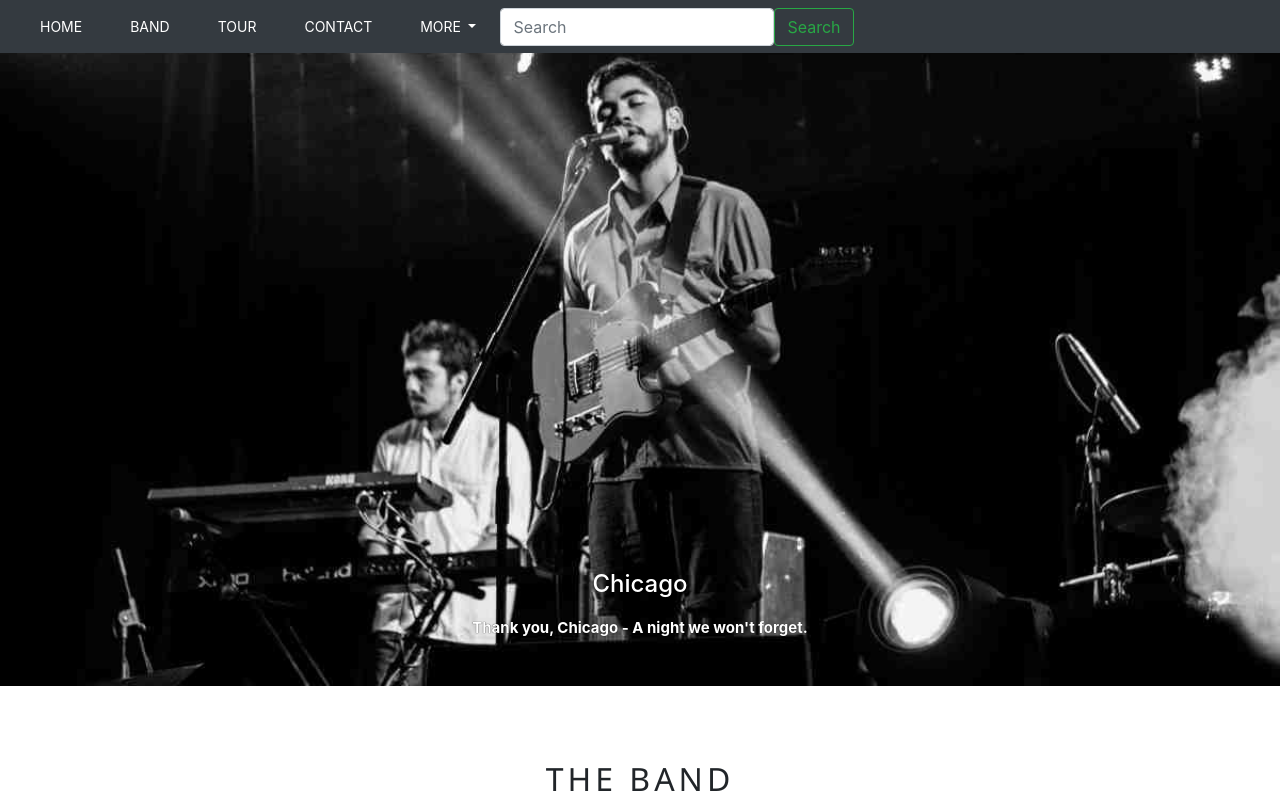
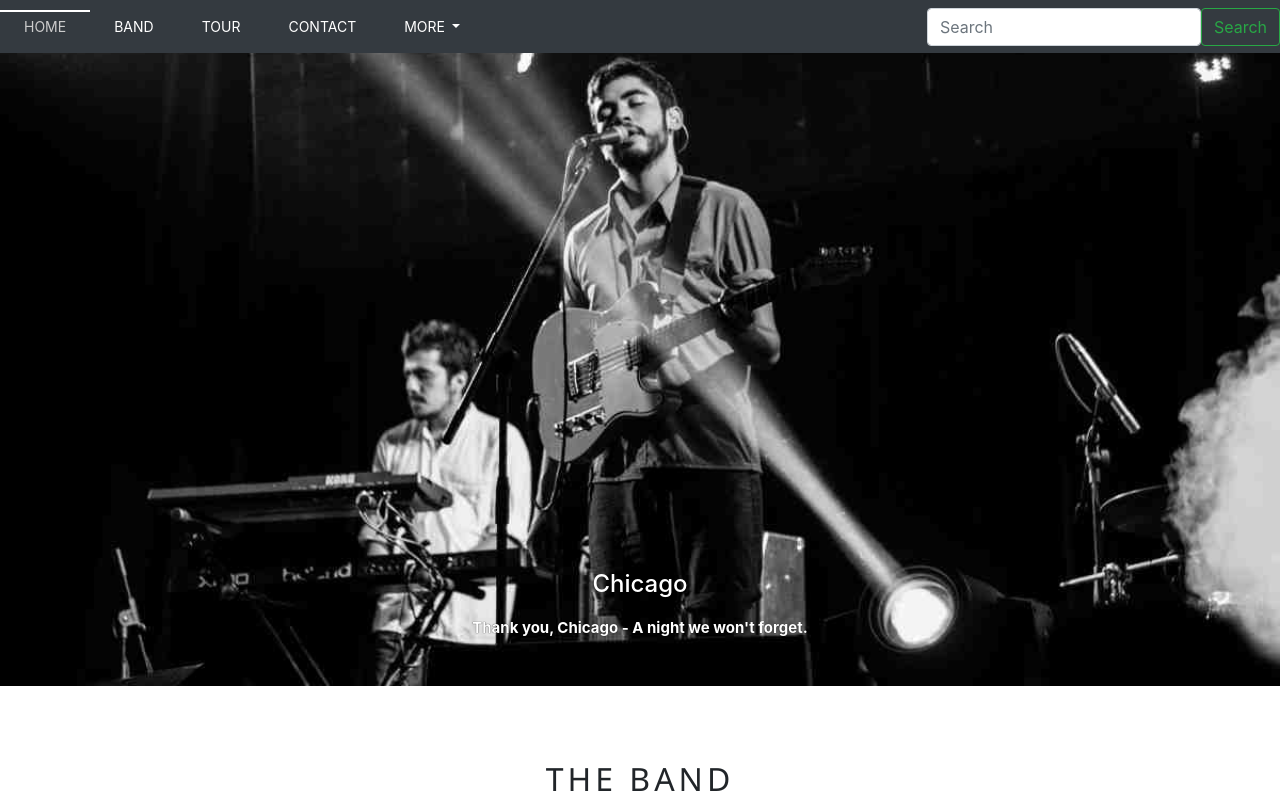
Before and after one commit to RKPH/BAND_v3, a plain HTML site: page index.html in a window 1280 px wide. Shown: the top 801 px of the page. Drawn offline with nearby package versions, Linux system fonts and the light colour scheme; files that its build step writes are made by us from their sources.

Commit message:
Update Style.css

```diff
--- a/Style.css
+++ b/Style.css
@@ -35,10 +35,14 @@ ul li {
 }
 
 .navbar {
+    padding: 0;
     padding-top: 0;
     padding-bottom: 0;
 }
-
+div#navbarSupportedContent {
+    width: 100%;
+    justify-content: space-between;
+}
 .navbar a {
     font-size: 14px;
     text-transform: uppercase;
```
